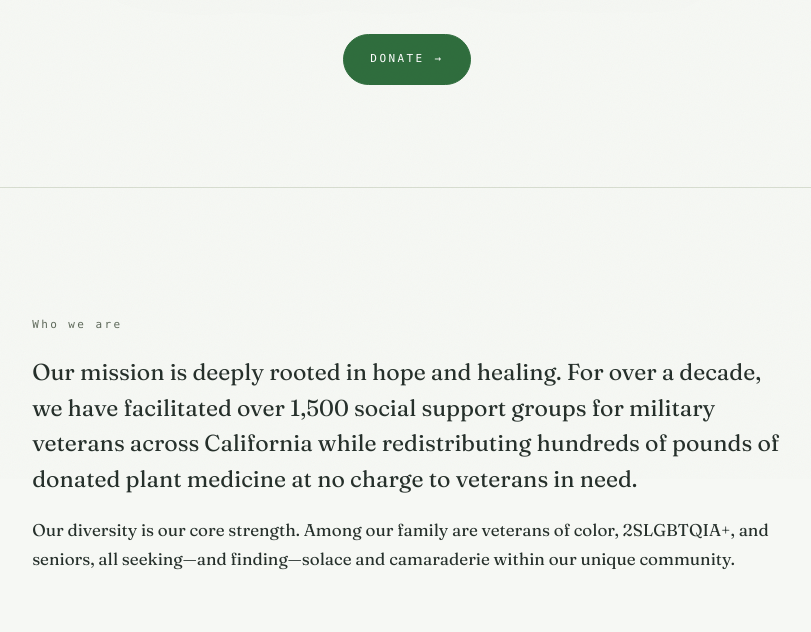
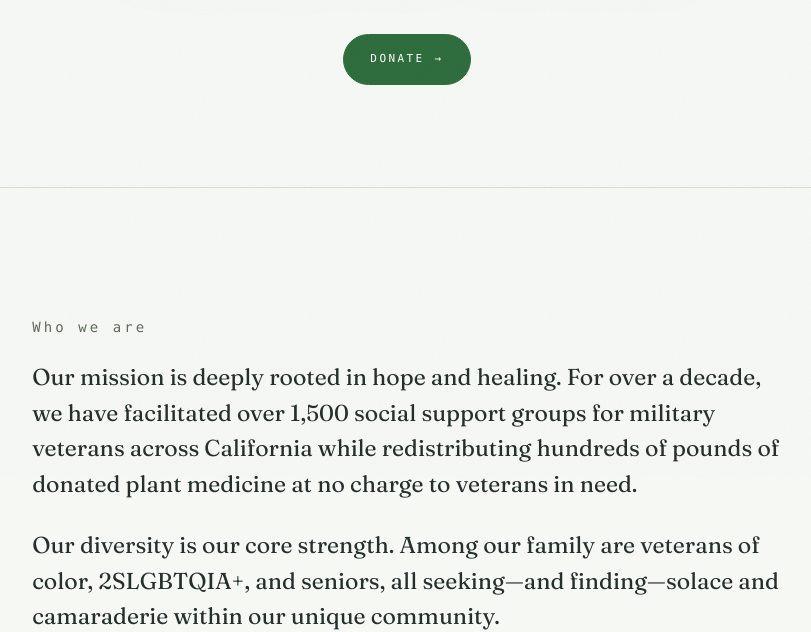
Before and after one commit to compassionate-veterans/cv-web, a plain HTML site: page index.html in a window 1280 px wide. Shown: the part 321-953 px from the top of the page, without its empty margins (233-1044 px from the left). Drawn offline with Linux system fonts and the light colour scheme.

Commit message:
Add email logo & Adjust text sizes

```diff
--- a/src/styles/components.css
+++ b/src/styles/components.css
@@ -32,7 +32,7 @@
   margin: 0 auto;
 }
 .col--wide { max-width: 900px; }
-.eyebrow { margin-bottom: 20px; }
+.eyebrow { margin-bottom: 20px; font-size: 14px; }
 .section-title.eyebrow-title { margin-bottom: clamp(20px, 2.8vw, 32px); }
 
 /* ---------- Hero ---------- */
--- a/src/styles/typography.css
+++ b/src/styles/typography.css
@@ -25,7 +25,7 @@ h3.section-title {
 .prose p { max-width: var(--measure); }
 .prose p + p { margin-top: 1.1em; }
 
-.prose--lead p:first-child {
+.prose--lead p {
   font-size: clamp(19px, 2.1vw, 23px);
   line-height: 1.55;
   font-variation-settings: "opsz" 96, "SOFT" 40;
```
Also changed, not shown: img/web/logo-lockup.png (added).
